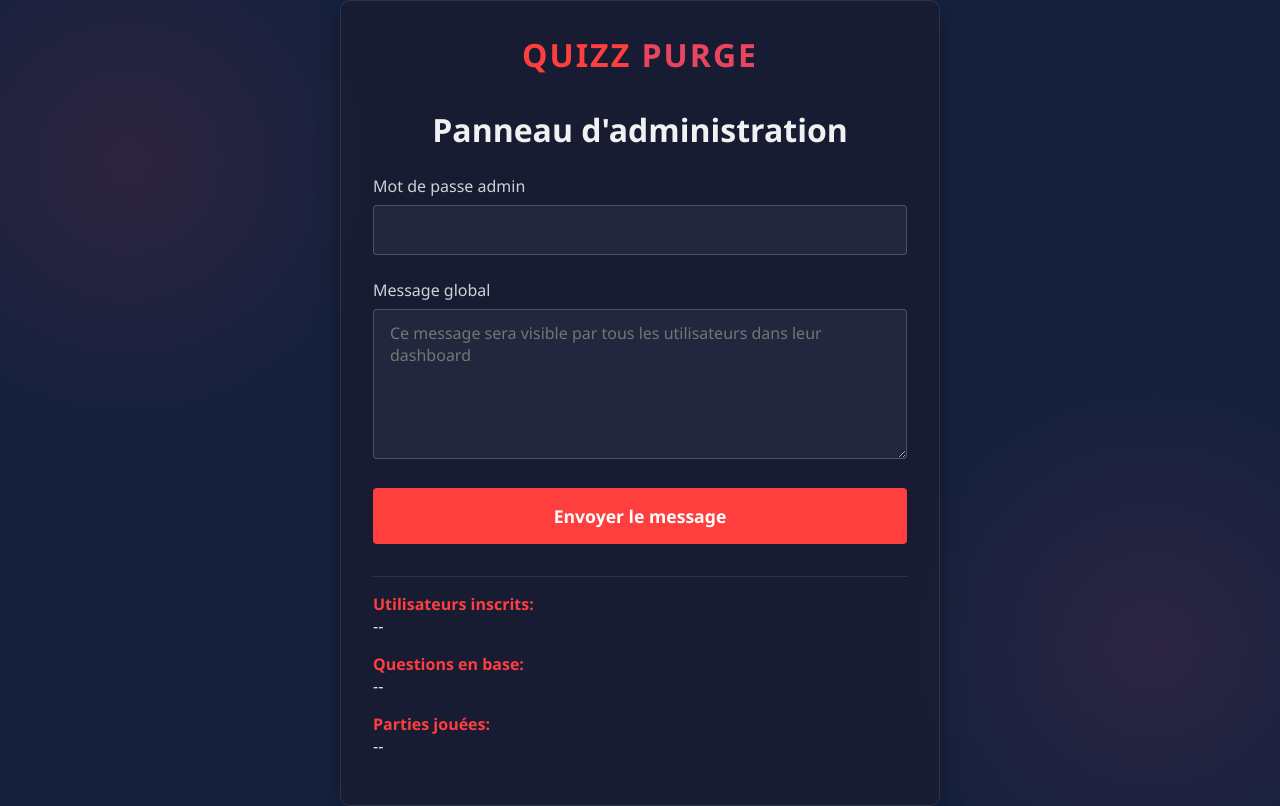
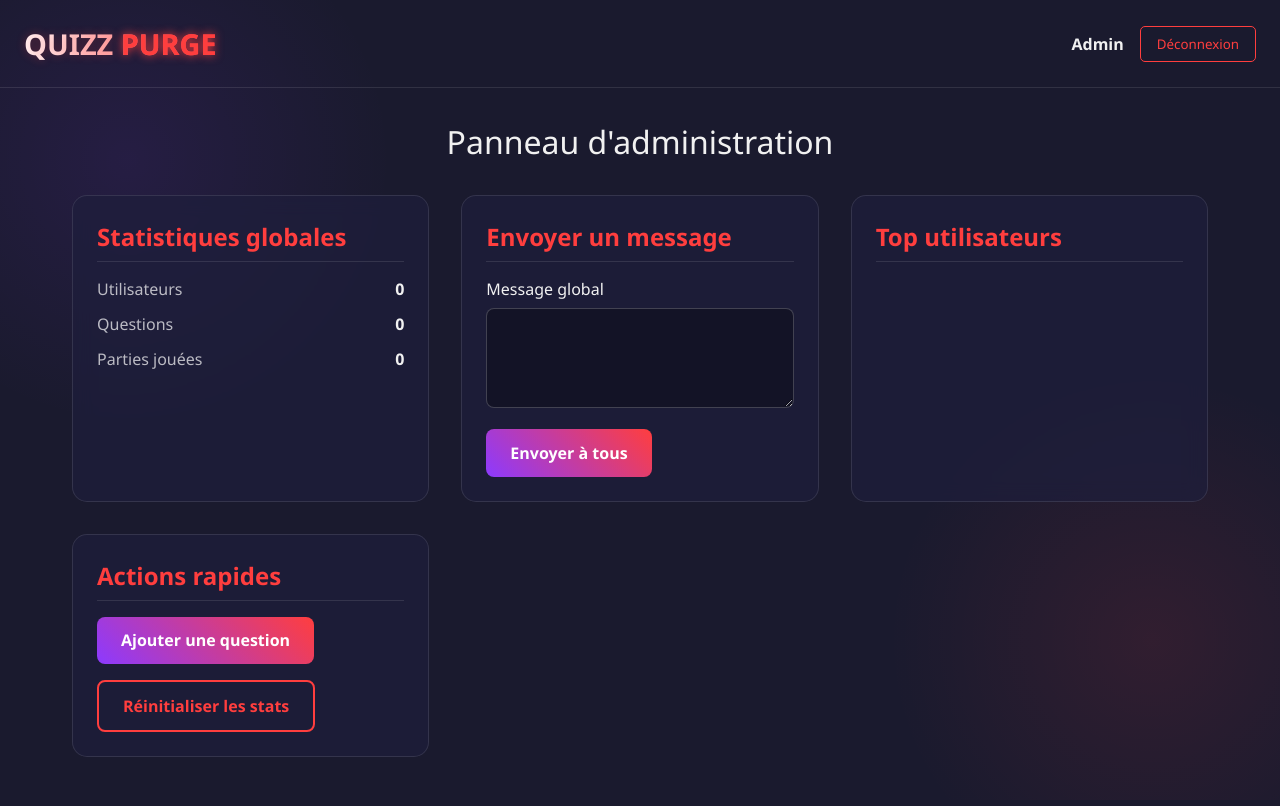
Before and after one commit to tech927/npm-z, a website: page frontend/admin.html in a window 1280 px wide. Drawn offline with Linux system fonts and the light colour scheme; no server answers.

Commit message:
Update admin.html

```diff
--- a/frontend/admin.html
+++ b/frontend/admin.html
@@ -6,12 +6,11 @@
     <title>QUIZZ PURGE - Admin</title>
     <style>
         :root {
-            --primary: #ff3e3e;
-            --secondary: #1a1a2e;
-            --accent: #e94560;
-            --text: #f1f1f1;
-            --bg: #16213e;
-            --card-bg: rgba(26, 26, 46, 0.6);
+            --neon-red: #ff3e3e;
+            --dark-purple: #8c3aff;
+            --black-bg: #1a1a2e;
+            --light-text: #f1f1f1;
+            --container-bg: rgba(30, 30, 60, 0.7);
         }
 
         * {
@@ -22,230 +21,308 @@
         }
 
         body {
-            background-color: var(--bg);
-            color: var(--text);
+            background: var(--black-bg);
+            color: var(--light-text);
             min-height: 100vh;
-            display: flex;
-            justify-content: center;
-            align-items: center;
             background-image:
-                radial-gradient(circle at 10% 20%, rgba(255, 62, 62, 0.1) 0%, transparent 20%),
-                radial-gradient(circle at 90% 80%, rgba(233, 69, 96, 0.1) 0%, transparent 20%);
+                radial-gradient(circle at 10% 20%, rgba(140, 58, 255, 0.1) 0%, transparent 20%),
+                radial-gradient(circle at 90% 80%, rgba(255, 62, 62, 0.1) 0%, transparent 20%);
         }
 
-        .admin-container {
-            background-color: var(--card-bg);
-            border-radius: 10px;
-            padding: 2rem;
-            width: 100%;
-            max-width: 600px;
-            box-shadow: 0 8px 24px rgba(0, 0, 0, 0.3);
-            border: 1px solid rgba(255, 255, 255, 0.1);
+        header {
+            display: flex;
+            justify-content: space-between;
+            align-items: center;
+            padding: 1.5rem;
+            border-bottom: 1px solid rgba(255, 255, 255, 0.1);
         }
 
         .logo {
+            display: flex;
+            align-items: center;
+        }
+
+        .logo h1 {
+            font-size: 1.8rem;
+            font-weight: bold;
+            background: linear-gradient(90deg, #fff, var(--neon-red));
+            -webkit-background-clip: text;
+            background-clip: text;
+            color: transparent;
+            text-shadow: 0 0 10px rgba(255, 62, 62, 0.3);
+        }
+
+        .logo span {
+            color: var(--neon-red);
+            text-shadow: 0 0 10px var(--neon-red);
+        }
+
+        .user-info {
+            display: flex;
+            align-items: center;
+            gap: 1rem;
+        }
+
+        .user-info img {
+            width: 40px;
+            height: 40px;
+            border-radius: 50%;
+            border: 2px solid var(--neon-red);
+        }
+
+        .user-info span {
+            font-weight: bold;
+        }
+
+        .logout-btn {
+            background: transparent;
+            border: 1px solid var(--neon-red);
+            color: var(--neon-red);
+            padding: 0.5rem 1rem;
+            border-radius: 5px;
+            cursor: pointer;
+            transition: all 0.3s ease;
+        }
+
+        .logout-btn:hover {
+            background: var(--neon-red);
+            color: white;
+            box-shadow: 0 0 15px var(--neon-red);
+        }
+
+        main {
+            padding: 2rem;
+            max-width: 1200px;
+            margin: 0 auto;
+        }
+
+        .admin-title {
             text-align: center;
             margin-bottom: 2rem;
             font-size: 2rem;
-            font-weight: bold;
-            color: var(--primary);
-            text-transform: uppercase;
-            letter-spacing: 2px;
+            font-weight: 300;
+            color: var(--light-text);
         }
 
-        .logo span {
-            color: var(--accent);
+        .admin-subtitle {
+            color: var(--neon-red);
+            margin-bottom: 1rem;
+            border-bottom: 1px solid rgba(255, 255, 255, 0.1);
+            padding-bottom: 0.5rem;
         }
 
-        h1 {
-            text-align: center;
-            margin-bottom: 1.5rem;
-            color: var(--text);
+        .admin-grid {
+            display: grid;
+            grid-template-columns: repeat(auto-fit, minmax(300px, 1fr));
+            gap: 2rem;
+        }
+
+        .admin-card {
+            background: var(--container-bg);
+            backdrop-filter: blur(10px);
+            border-radius: 15px;
+            padding: 1.5rem;
+            border: 1px solid rgba(255, 255, 255, 0.1);
+            transition: all 0.3s ease;
+            animation: fadeIn 0.5s ease-in-out;
+        }
+
+        @keyframes fadeIn {
+            from { opacity: 0; transform: translateY(20px); }
+            to { opacity: 1; transform: translateY(0); }
+        }
+
+        .stats-item {
+            display: flex;
+            justify-content: space-between;
+            margin-bottom: 0.8rem;
+        }
+
+        .stats-item:last-child {
+            margin-bottom: 0;
+        }
+
+        .stats-label {
+            color: rgba(255, 255, 255, 0.7);
+        }
+
+        .stats-value {
+            font-weight: bold;
         }
 
         .form-group {
-            margin-bottom: 1.5rem;
+            margin-bottom: 1rem;
         }
 
         label {
             display: block;
             margin-bottom: 0.5rem;
-            font-weight: 500;
-            color: rgba(255, 255, 255, 0.8);
+            color: var(--light-text);
         }
 
-        input, textarea {
+        input, textarea, select {
             width: 100%;
-            padding: 0.8rem 1rem;
+            padding: 10px 15px;
+            border-radius: 8px;
             border: 1px solid rgba(255, 255, 255, 0.2);
-            border-radius: 4px;
-            background-color: rgba(255, 255, 255, 0.05);
-            color: var(--text);
+            background: rgba(0, 0, 0, 0.3);
+            color: var(--light-text);
             font-size: 1rem;
+            transition: all 0.3s ease;
         }
 
         textarea {
-            min-height: 150px;
+            min-height: 100px;
             resize: vertical;
         }
 
-        input:focus, textarea:focus {
+        input:focus, textarea:focus, select:focus {
             outline: none;
-            border-color: var(--primary);
+            border-color: var(--neon-red);
+            box-shadow: 0 0 10px rgba(255, 62, 62, 0.5);
         }
 
-        .submit-btn {
-            width: 100%;
-            padding: 1rem;
-            background-color: var(--primary);
-            color: white;
+        .btn {
+            display: inline-block;
+            padding: 0.8rem 1.5rem;
+            border-radius: 8px;
             border: none;
-            border-radius: 4px;
-            font-size: 1.1rem;
+            font-size: 1rem;
             font-weight: bold;
             cursor: pointer;
-            transition: background-color 0.3s, transform 0.2s;
+            transition: all 0.3s ease;
         }
 
-        .submit-btn:hover {
-            background-color: var(--accent);
-            transform: translateY(-2px);
+        .btn-primary {
+            background: linear-gradient(45deg, var(--dark-purple), var(--neon-red));
+            color: white;
+        }
+
+        .btn-primary:hover {
+            transform: translateY(-3px);
+            box-shadow: 0 10px 20px rgba(140, 58, 255, 0.3);
+        }
+
+        .btn-danger {
+            background: transparent;
+            border: 2px solid var(--neon-red);
+            color: var(--neon-red);
+        }
+
+        .btn-danger:hover {
+            background: var(--neon-red);
+            color: white;
+            box-shadow: 0 0 15px var(--neon-red);
+        }
+
+        .users-list {
+            max-height: 400px;
+            overflow-y: auto;
+        }
+
+        .user-item {
+            display: flex;
+            justify-content: space-between;
+            align-items: center;
+            padding: 0.8rem;
+            margin-bottom: 0.5rem;
+            background: rgba(0, 0, 0, 0.2);
+            border-radius: 8px;
+            transition: all 0.3s ease;
+        }
+
+        .user-item:hover {
+            background: rgba(255, 255, 255, 0.05);
+        }
+
+        .user-name {
+            font-weight: bold;
+        }
+
+        .user-points {
+            color: var(--neon-red);
         }
 
         .error-message {
-            color: var(--primary);
-            text-align: center;
-            margin-top: 1rem;
+            color: var(--neon-red);
+            margin-top: 0.5rem;
+            font-size: 0.9rem;
             display: none;
         }
 
         .success-message {
-            color: #4caf50;
-            text-align: center;
-            margin-top: 1rem;
+            color: #4CAF50;
+            margin-top: 0.5rem;
+            font-size: 0.9rem;
             display: none;
         }
 
-        .admin-stats {
-            margin-top: 2rem;
-            padding-top: 1rem;
-            border-top: 1px solid rgba(255, 255, 255, 0.1);
-        }
-
-        .stat-item {
-            margin-bottom: 1rem;
-        }
-
-        .stat-label {
-            font-weight: bold;
-            color: var(--primary);
+        @media (max-width: 768px) {
+            .admin-grid {
+                grid-template-columns: 1fr;
+            }
         }
     </style>
 </head>
 <body>
-    <div class="admin-container">
-        <div class="logo">QUIZZ <span>PURGE</span></div>
-        <h1>Panneau d'administration</h1>
+    <header>
+        <div class="logo">
+            <h1>QUIZZ <span>PURGE</span></h1>
+        </div>
+        <div class="user-info">
+            <span id="usernameDisplay">Admin</span>
+            <button class="logout-btn" id="logoutBtn">Déconnexion</button>
+        </div>
+    </header>
 
-        <div class="error-message" id="errorMessage"></div>
-        <div class="success-message" id="successMessage"></div>
+    <main>
+        <h1 class="admin-title">Panneau d'administration</h1>
 
-        <form id="adminForm">
-            <div class="form-group">
-                <label for="adminPassword">Mot de passe admin</label>
-                <input type="password" id="adminPassword" required>
+        <div class="admin-grid">
+            <div class="admin-card">
+                <h2 class="admin-subtitle">Statistiques globales</h2>
+                <div class="stats-item">
+                    <span class="stats-label">Utilisateurs</span>
+                    <span class="stats-value" id="totalUsers">0</span>
+                </div>
+                <div class="stats-item">
+                    <span class="stats-label">Questions</span>
+                    <span class="stats-value" id="totalQuestions">0</span>
+                </div>
+                <div class="stats-item">
+                    <span class="stats-label">Parties jouées</span>
+                    <span class="stats-value" id="totalGames">0</span>
+                </div>
             </div>
 
-            <div class="form-group">
-                <label for="globalMessage">Message global</label>
-                <textarea id="globalMessage" placeholder="Ce message sera visible par tous les utilisateurs dans leur dashboard"></textarea>
+            <div class="admin-card">
+                <h2 class="admin-subtitle">Envoyer un message</h2>
+                <form id="messageForm">
+                    <div class="form-group">
+                        <label for="message">Message global</label>
+                        <textarea id="message" name="message" required></textarea>
+                    </div>
+                    <button type="submit" class="btn btn-primary">Envoyer à tous</button>
+                    <div class="error-message" id="messageError"></div>
+                    <div class="success-message" id="messageSuccess"></div>
+                </form>
             </div>
 
-            <button type="submit" class="submit-btn">Envoyer le message</button>
-        </form>
+            <div class="admin-card">
+                <h2 class="admin-subtitle">Top utilisateurs</h2>
+                <div class="users-list" id="topUsersList">
+                    <!-- Les utilisateurs seront ajoutés ici par JavaScript -->
+                </div>
+            </div>
 
-        <div class="admin-stats">
-            <div class="stat-item">
-                <div class="stat-label">Utilisateurs inscrits:</div>
-                <div id="usersCount">--</div>
-            </div>
-            <div class="stat-item">
-                <div class="stat-label">Questions en base:</div>
-                <div id="questionsCount">--</div>
-            </div>
-            <div class="stat-item">
-                <div class="stat-label">Parties jouées:</div>
-                <div id="gamesCount">--</div>
+            <div class="admin-card">
+                <h2 class="admin-subtitle">Actions rapides</h2>
+                <button class="btn btn-primary" id="addQuestionBtn">Ajouter une question</button>
+                <button class="btn btn-danger" id="resetStatsBtn" style="margin-top: 1rem;">Réinitialiser les stats</button>
             </div>
         </div>
-    </div>
+    </main>
 
-    <script>
-        document.getElementById('adminForm').addEventListener('submit', async function(e) {
-            e.preventDefault();
-
-            const password = document.getElementById('adminPassword').value;
-            const message = document.getElementById('globalMessage').value.trim();
-
-            const errorMessage = document.getElementById('errorMessage');
-            const successMessage = document.getElementById('successMessage');
-
-            if (password !== "inconnu-tech-web") {
-                errorMessage.textContent = 'Mot de passe admin incorrect';
-                errorMessage.style.display = 'block';
-                successMessage.style.display = 'none';
-                return;
-            }
-
-            if (!message) {
-                errorMessage.textContent = 'Veuillez entrer un message';
-                errorMessage.style.display = 'block';
-                successMessage.style.display = 'none';
-                return;
-            }
-
-            try {
-                const response = await fetch('/api/admin/send-message', {
-                    method: 'POST',
-                    headers: {
-                        'Content-Type': 'application/json'
-                    },
-                    body: JSON.stringify({ message })
-                });
-
-                if (!response.ok) throw new Error('Erreur d\'envoi du message');
-
-                successMessage.textContent = 'Message envoyé à tous les utilisateurs !';
-                successMessage.style.display = 'block';
-                errorMessage.style.display = 'none';
-
-                // Charger les stats
-                loadAdminStats();
-            } catch (err) {
-                errorMessage.textContent = err.message;
-                errorMessage.style.display = 'block';
-                successMessage.style.display = 'none';
-                console.error(err);
-            }
-        });
-
-        // Charger les statistiques admin
-        async function loadAdminStats() {
-            try {
-                const response = await fetch('/api/admin/stats');
-                if (!response.ok) throw new Error('Erreur de chargement des stats');
-
-                const stats = await response.json();
-                document.getElementById('usersCount').textContent = stats.usersCount;
-                document.getElementById('questionsCount').textContent = stats.questionsCount;
-                document.getElementById('gamesCount').textContent = stats.gamesCount;
-            } catch (err) {
-                console.error(err);
-            }
-        }
-
-        // Charger les stats au démarrage
-        window.addEventListener('DOMContentLoaded', loadAdminStats);
-    </script>
+    <script src="admin.js"></script>
 </body>
 </html>
```
